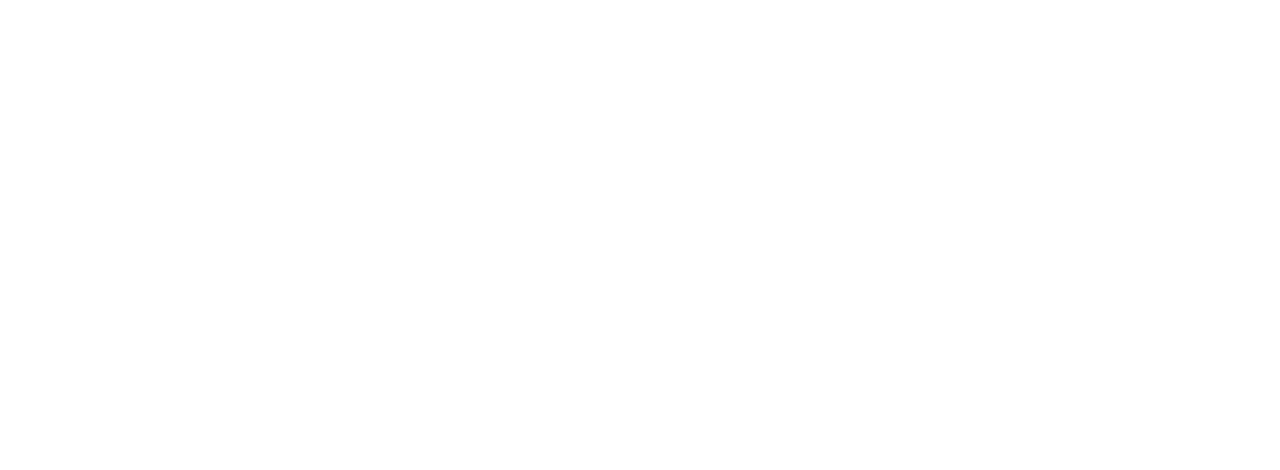
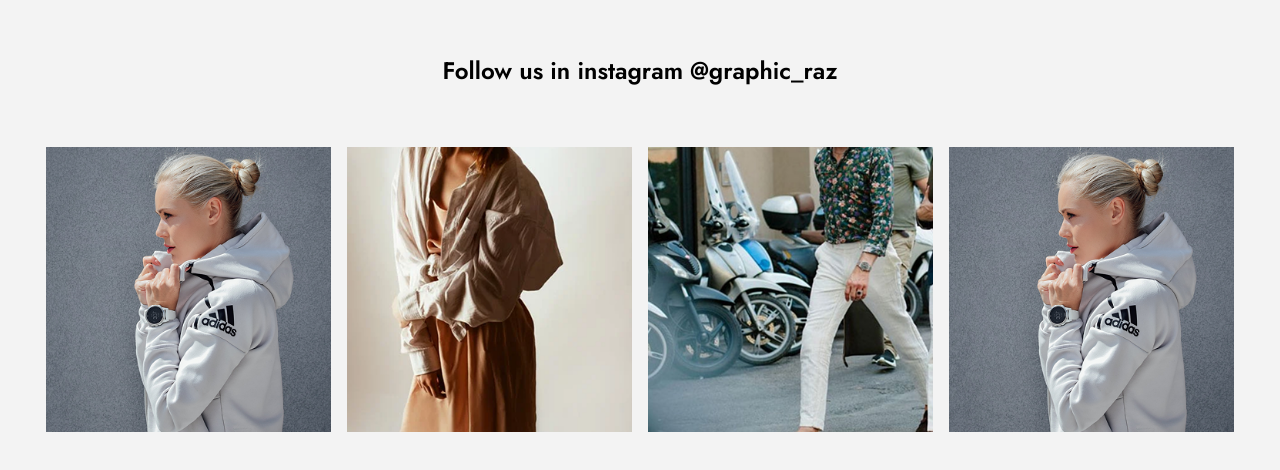
Before and after one commit to nazarMn/eb-raw, a Next.js app: page / in a window 1280 px wide. Shown: the part 4759-5229 px from the top of the page. Before the commit the page ends 4714 px from the top, so only its background shows below. Built offline with nearby package versions, Linux system fonts and the light colour scheme; no server answers.

Commit message:
stylized Instagram page

```diff
--- /dev/null
+++ b/components/Instagram/Instagram.jsx
@@ -0,0 +1,71 @@
+import React from 'react'
+import Image from 'next/image'
+import { FontAwesomeIcon } from '@fortawesome/react-fontawesome'
+import { faInstagram } from '@fortawesome/free-brands-svg-icons'
+
+export default function Instagram() {
+
+
+    const InstImg = [
+        {
+            id: 1,
+            img: '/Blog-img3.png',
+        },
+        {
+            id: 2,
+            img: '/Blog-img2.png',
+        },
+        {
+            id: 3,
+            img: '/Blog-img1.png',
+        },
+        {
+            id: 1,
+            img: '/Blog-img3.png',
+        }
+        ]
+
+  return (
+    <div className="w-full h-[535px] flex flex-col bg-[#F3F3F3]">
+
+        <header className="w-full h-[25%] flex justify-center items-end"><h2 className="font-semibold text-[24px] text-[#000000]">Follow us in instagram @graphic_raz</h2></header>
+
+
+
+<div className="w-full h-[75%] flex justify-center items-center gap-4">
+
+{InstImg.map((card, index) => (
+
+         <div  key={index} className="group w-[285px] h-[285px] flex flex-col bg-[#F0F0F0] overflow-hidden">
+
+         <div className="relative w-full h-full ">
+           <Image
+             src={card.img}
+             alt={card.img}
+             width={285}
+             height={285}
+             className="w-full h-full object-cover transition-all duration-500"
+           />
+
+
+         <div className="absolute flex justify-center  items-center flex-col top-[5%] left-[5%] w-[90%] h-[90%] bg-black opacity-0 group-hover:opacity-60 transition-all duration-500 cursor-pointer">
+
+            <FontAwesomeIcon icon={faInstagram} className="text-white text-[24px]" />
+
+       </div>
+
+         </div>
+
+
+       </div>
+
+       ))}
+       </div>
+
+
+
+
+
+    </div>
+  )
+}
--- a/components/Review/Review.jsx
+++ b/components/Review/Review.jsx
@@ -60,7 +60,7 @@
 
       <Swiper
         modules={[Navigation, Pagination]}
-        slidesPerView={4}
+        slidesPerView='auto'
         loop={true}
         pagination={{ clickable: true }}
         navigation={{
--- a/package.json
+++ b/package.json
@@ -12,6 +12,7 @@
     "@emotion/react": "^11.14.0",
     "@emotion/styled": "^11.14.0",
     "@fortawesome/fontawesome-svg-core": "^6.7.2",
+    "@fortawesome/free-brands-svg-icons": "^6.7.2",
     "@fortawesome/free-solid-svg-icons": "^6.7.2",
     "@fortawesome/react-fontawesome": "^0.2.2",
     "@mui/icons-material": "^7.0.2",
--- a/pages/index.jsx
+++ b/pages/index.jsx
@@ -8,6 +8,7 @@
 import Discount from "@/components/Discount/Discount";
 import Blog from "@/components/Blog/Blog";
 import Review from "@/components/Review/Review";
+import Instagram from "@/components/Instagram/Instagram";
 
 const jost = Jost({
   subsets: ["latin"],
@@ -27,6 +28,7 @@
       <Discount />
       <Blog />
       <Review />
+      <Instagram />
     </div>
   );
 }
```
Also changed, not shown: components/Instagram/Instagram.css (added), 1 other file (tests, documents, lock files or other folders).
